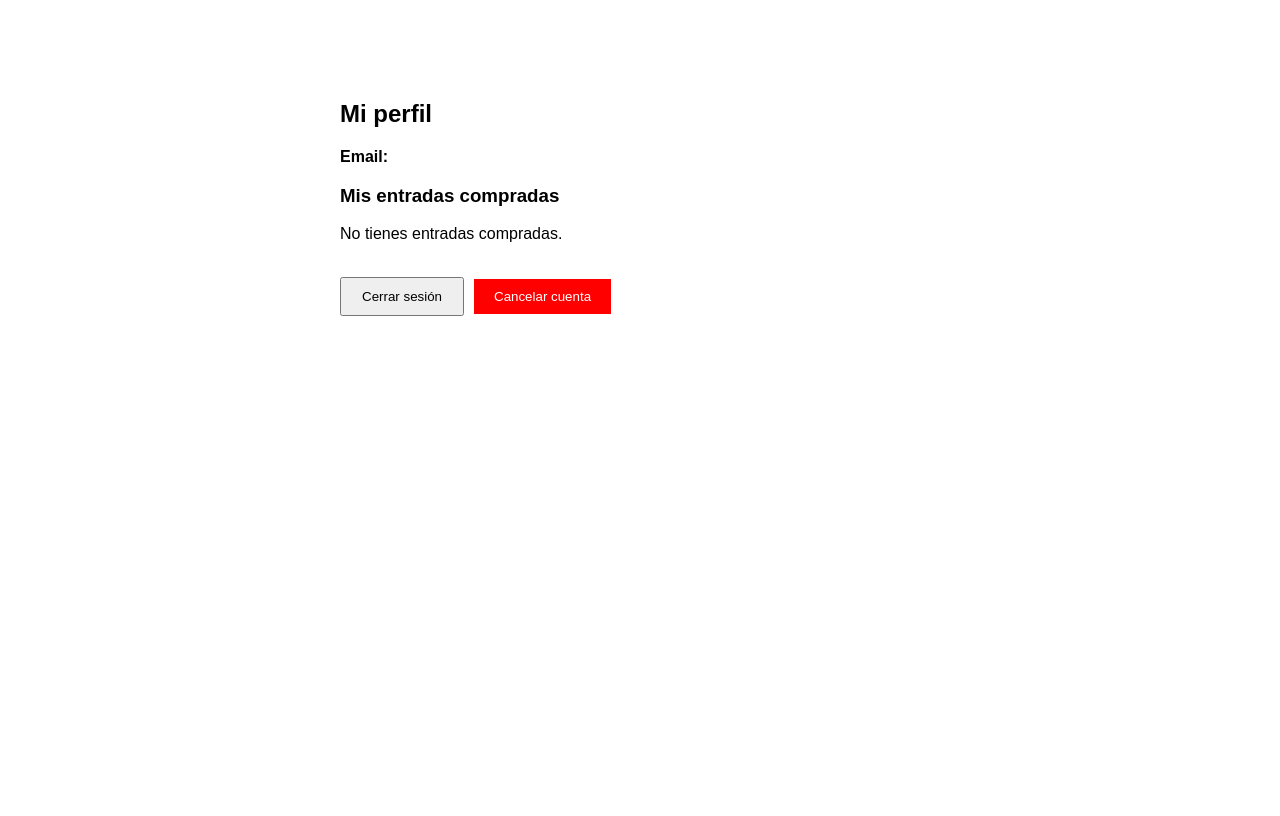
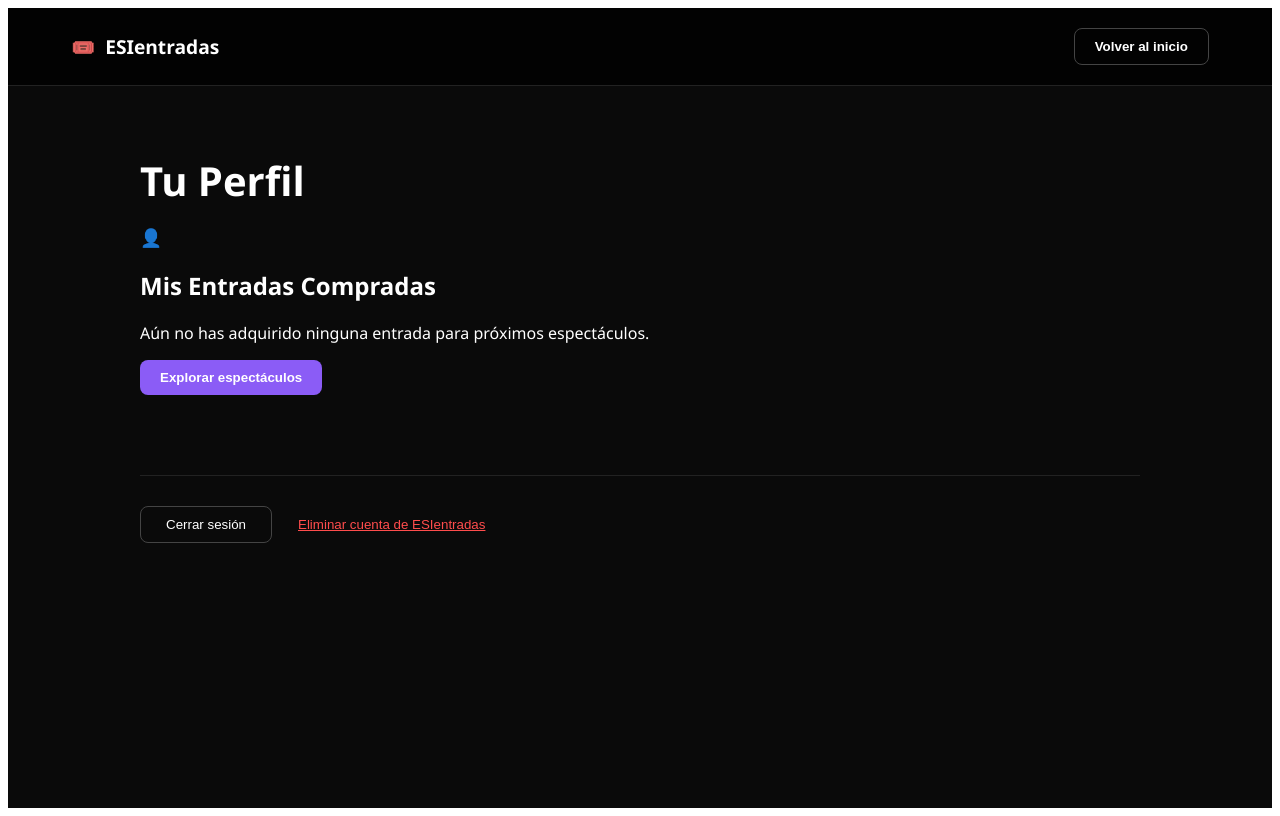
Before and after one commit to dpm124/esife, an Angular app: page /perfil in a window 1280 px wide. Built offline with nearby package versions, Linux system fonts and the light colour scheme.

Commit message:
Interfaz de perfil mejorada. Entradas agrupadas por concierto y opción de descargar también los pdf

```diff
--- a/src/app/perfil/perfil.component.ts
+++ b/src/app/perfil/perfil.component.ts
@@ -2,17 +2,27 @@ import { Component, OnInit, Inject, PLATFORM_ID, ChangeDetectorRef } from '@angu
 import { CommonModule, isPlatformBrowser } from '@angular/common';
 import { HttpClient, HttpClientModule } from '@angular/common/http';
 import { Router } from '@angular/router';
+
+// Definimos una interfaz para representar los eventos agrupados
+interface EventoAgrupado {
+  artista: string;
+  fecha: string;
+  precio: number;
+  tickets: any[];
+}
 
 @Component({
   selector: 'app-perfil',
   standalone: true,
   imports: [CommonModule, HttpClientModule],
   templateUrl: './perfil.html',
+  styleUrls: ['./perfil.css']
 })
 export class PerfilComponent implements OnInit {
   email: string = '';
   tokenUsuario: string = '';
-  entradas: any[] = [];
+  entradas: any[] = [];           // Lista plana original
+  eventosAgrupados: EventoAgrupado[] = []; // Lista agrupada para la vista
   mensaje: string = '';
 
   constructor(
@@ -23,40 +33,93 @@ export class PerfilComponent implements OnInit {
   ) {}
 
   ngOnInit() {
+    // Verificamos si estamos en el navegador para acceder a localStorage
     if (isPlatformBrowser(this.platformId)) {
       this.email = localStorage.getItem('emailUsuario') || '';
       this.tokenUsuario = localStorage.getItem('tokenUsuario') || '';
+
       if (this.email) {
+        this.cargarEntradas();
+      }
+    }
+  }
+
+  /**
+   * Carga las entradas desde el microservicio de compras
+   */
+  cargarEntradas() {
     this.http.get<any[]>(`/compras/misEntradas?emailUsuario=${this.email}`)
       .subscribe({
-            next: (data) => { this.entradas = [...data]; this.cdr.detectChanges(); },
-            error: () => this.mensaje = 'No se pudieron cargar las entradas.'
+        next: (data) => {
+          this.entradas = data;
+          this.agruparEntradas(data); // Transformamos los datos para la UI
+          this.cdr.detectChanges(); // Forzamos la detección de cambios para SSR/Hydration
+        },
+        error: (err) => {
+          console.error('Error al cargar:', err);
+          this.mensaje = 'Error al conectar con el servidor.';
+        }
       });
   }
+private agruparEntradas(data: any[]) {
+    // Si no hay datos, vaciamos el array para que se vea el mensaje de "No tienes entradas"
+    if (!data || data.length === 0) {
+      this.eventosAgrupados = [];
+      return;
     }
+
+    const grupos = data.reduce((acc, ticket) => {
+      const clave = `${ticket.artista}-${ticket.fecha}`;
+      if (!acc[clave]) {
+        acc[clave] = {
+          artista: ticket.artista,
+          fecha: ticket.fecha,
+          precio: ticket.precio,
+          tickets: []
+        };
+      }
+      acc[clave].tickets.push(ticket);
+      return acc;
+    }, {} as { [key: string]: EventoAgrupado });
+
+    this.eventosAgrupados = Object.values(grupos);
+  }
+
+  descargarTodo(grupo: EventoAgrupado) {
+    grupo.tickets.forEach(ticket => {
+      // Usamos ruta relativa también aquí
+      this.http.get(`/compras/ticket/pdf/${ticket.id}`, { responseType: 'blob' })
+        .subscribe({
+          next: (res: Blob) => {
+            const url = window.URL.createObjectURL(res);
+            const a = document.createElement('a');
+            a.href = url;
+            a.download = `Entrada_${grupo.artista}_${ticket.id}.pdf`;
+            a.click();
+            window.URL.revokeObjectURL(url);
+          },
+          error: () => alert('Error al descargar el PDF')
+        });
+    });
+  }
+
+  volver() { this.router.navigate(['/espectaculos']); }
+  cerrarSesion() {
+    localStorage.removeItem('tokenUsuario');
+    localStorage.removeItem('emailUsuario');
+    this.router.navigate(['/espectaculos']);
   }
 
   cancelarCuenta() {
     const password = prompt('Introduce tu contraseña para confirmar:');
     if (!password) return;
-
-    this.http.post('/users/cancelar',
-      { name: this.email, pwd: password, password: password },
-      { responseType: 'text' }
-    ).subscribe({
+    this.http.post('/users/cancelar', { name: this.email, pwd: password, password: password }, { responseType: 'text' })
+      .subscribe({
         next: () => {
-        localStorage.removeItem('tokenUsuario');
-        localStorage.removeItem('emailUsuario');
-        alert('Cuenta cancelada correctamente.');
-        this.router.navigate(['/espectaculos']);
+          this.cerrarSesion();
+          alert('Cuenta cancelada.');
         },
-      error: () => this.mensaje = 'Contraseña incorrecta o error al cancelar la cuenta.'
+        error: () => this.mensaje = 'Error al cancelar cuenta.'
       });
   }
-
-  cerrarSesion() {
-    localStorage.removeItem('tokenUsuario');
-    localStorage.removeItem('emailUsuario');
-    this.router.navigate(['/espectaculos']);
 }
-}
--- a/src/app/perfil/perfil.css
+++ b/src/app/perfil/perfil.css
@@ -0,0 +1,206 @@
+/* Contenedor principal */
+.perfil-container {
+  min-height: 100vh;
+  background-color: #0a0a0a;
+  color: white;
+  font-family: 'Segoe UI', Tahoma, Geneva, Verdana, sans-serif;
+}
+
+.navbar {
+  display: flex;
+  justify-content: space-between;
+  align-items: center;
+  padding: 20px 5%;
+  background: rgba(0, 0, 0, 0.8);
+  border-bottom: 1px solid #222;
+}
+
+.logo {
+  font-weight: bold;
+  font-size: 1.2rem;
+  display: flex;
+  align-items: center;
+  gap: 10px;
+}
+
+.content {
+  max-width: 1000px;
+  margin: 0 auto;
+  padding: 40px 20px;
+}
+
+.user-header h1 {
+  font-size: 2.5rem;
+  margin-bottom: 10px;
+}
+
+.user-email {
+  color: #aaa;
+  font-size: 1.1rem;
+}
+
+/* Grid de entradas */
+.grid {
+  display: grid;
+  grid-template-columns: repeat(auto-fill, minmax(300px, 1fr));
+  gap: 20px;
+  margin-top: 20px;
+}
+
+/* Tarjeta similar a la de las capturas */
+.ticket-card {
+  background: #121212;
+  border: 1px solid #222;
+  border-radius: 12px;
+  padding: 20px;
+  display: flex;
+  flex-direction: column;
+  justify-content: space-between;
+  transition: transform 0.2s;
+}
+
+.ticket-card:hover {
+  transform: translateY(-5px);
+  border-color: #8b5cf6;
+}
+
+.ticket-card h3 {
+  margin: 0;
+  font-size: 1.3rem;
+  color: #fff;
+}
+
+.price-tag {
+  color: #8b5cf6;
+  font-weight: bold;
+  font-size: 1.2rem;
+  margin: 5px 0;
+}
+
+.details {
+  margin-top: 15px;
+  color: #ccc;
+  font-size: 0.9rem;
+}
+
+.icon { margin-right: 8px; }
+
+.btn-primary, .btn-back {
+  background-color: #8b5cf6;
+  color: white;
+  border: none;
+  padding: 10px 20px;
+  border-radius: 8px;
+  cursor: pointer;
+  font-weight: bold;
+}
+
+.btn-back {
+  background-color: transparent;
+  border: 1px solid #444;
+}
+
+.btn-back:hover {
+  background-color: #222;
+}
+
+.account-actions {
+  margin-top: 60px;
+  border-top: 1px solid #222;
+  padding-top: 30px;
+  display: flex;
+  align-items: center;
+  gap: 20px;
+}
+
+.btn-outline {
+  background: transparent;
+  border: 1px solid #444;
+  color: #fff;
+  padding: 10px 25px;
+  border-radius: 8px;
+  cursor: pointer;
+}
+
+.btn-danger-link {
+  background: transparent;
+  border: none;
+  color: #ff4d4d;
+  cursor: pointer;
+  text-decoration: underline;
+}
+
+.error-msg {
+  color: #ff4d4d;
+  margin-top: 20px;
+}
+
+.event-group-card {
+  background: #121212;
+  border: 1px solid #222;
+  border-radius: 12px;
+  padding: 20px;
+  margin-bottom: 20px;
+}
+
+.event-header {
+  border-bottom: 1px solid #333;
+  padding-bottom: 15px;
+  margin-bottom: 15px;
+}
+
+.event-title {
+  display: flex;
+  justify-content: space-between;
+  align-items: center;
+}
+
+.ticket-count {
+  background: #8b5cf6; /* Tu púrpura */
+  color: white;
+  padding: 4px 12px;
+  border-radius: 20px;
+  font-size: 0.8rem;
+  font-weight: bold;
+}
+
+.event-date {
+  color: #aaa;
+  font-size: 0.9rem;
+  margin-top: 5px;
+}
+
+.tickets-container {
+  display: flex;
+  flex-wrap: wrap;
+  gap: 10px;
+}
+
+.mini-ticket {
+  background: #1e1e1e;
+  border: 1px dashed #444;
+  padding: 8px 12px;
+  border-radius: 6px;
+  display: flex;
+  justify-content: space-between;
+  width: 100%; /* Una debajo de otra, o ajusta a 45% para dos columnas */
+}
+
+.id-label { color: #8b5cf6; font-family: monospace; }
+
+.btn-download {
+  margin-top: 15px;
+  width: 100%;
+  background: transparent;
+  border: 1px solid #8b5cf6;
+  color: #8b5cf6;
+  padding: 8px;
+  border-radius: 6px;
+  cursor: pointer;
+  transition: 0.3s;
+}
+
+.btn-download:hover {
+  background: #8b5cf6;
+  color: white;
+}
--- a/src/app/perfil/perfil.html
+++ b/src/app/perfil/perfil.html
@@ -1,25 +1,75 @@
-<div style="max-width:600px; margin:60px auto; font-family:sans-serif; padding:20px">
-  <h2>Mi perfil</h2>
-  <p><strong>Email:</strong> {{ email }}</p>
+<div class="perfil-container">
+  <!-- Navbar consistente con el resto de la web -->
+  <nav class="navbar">
+    <div class="logo">
+      <span class="ticket-icon">🎟️</span> ESIentradas
+    </div>
+    <div class="nav-links">
+      <button class="btn-back" (click)="volver()">Volver al inicio</button>
+    </div>
+  </nav>
 
-  <h3>Mis entradas compradas</h3>
-  <div *ngIf="entradas.length === 0 && !mensaje">
-    <p>No tienes entradas compradas.</p>
-  </div>
-  <div *ngFor="let e of entradas" style="border:1px solid #ccc; padding:10px; margin-bottom:10px; border-radius:8px">
-    <p><strong>Artista:</strong> {{ e.artista }}</p>
-    <p><strong>Fecha:</strong> {{ e.fecha }}</p>
-    <p><strong>Precio:</strong> {{ e.precio }} €</p>
-    <p><strong>ID Entrada:</strong> {{ e.id }}</p>
-  </div>
+  <main class="content">
+    <!-- Encabezado de usuario -->
+    <header class="user-header">
+      <h1>Tu Perfil</h1>
+      <p class="user-email">
+        <span class="icon">👤</span> {{ email }}
+      </p>
+    </header>
 
-  <p style="color:red">{{ mensaje }}</p>
+    <section class="tickets-grid-section">
+      <h2>Mis Entradas Compradas</h2>
 
-  <br>
-  <button (click)="cerrarSesion()" style="padding:10px 20px; margin-right:10px; cursor:pointer">
-    Cerrar sesión
-  </button>
-  <button (click)="cancelarCuenta()" style="padding:10px 20px; background:red; color:white; border:none; cursor:pointer">
-    Cancelar cuenta
-  </button>
+      <!-- Estado vacío: Se muestra si no hay eventos agrupados y no hay error -->
+      <div *ngIf="eventosAgrupados.length === 0 && !mensaje" class="empty-state">
+        <p>Aún no has adquirido ninguna entrada para próximos espectáculos.</p>
+        <button class="btn-primary" (click)="volver()">Explorar espectáculos</button>
+      </div>
+
+      <!-- Grid de Eventos Agrupados -->
+      <div class="grid">
+        <div *ngFor="let grupo of eventosAgrupados" class="event-group-card">
+
+          <!-- Cabecera del Evento: Nombre, cantidad y fecha -->
+          <div class="event-header">
+            <div class="event-title">
+              <h3>{{ grupo.artista }}</h3>
+              <span class="ticket-count">{{ grupo.tickets.length }} {{ grupo.tickets.length === 1 ? 'entrada' : 'entradas' }}</span>
+            </div>
+            <p class="event-date">
+              <span class="icon">📅</span> {{ grupo.fecha | date:'dd/MM/yyyy HH:mm' }}
+            </p>
+          </div>
+
+          <!-- Contenedor de IDs de entradas individuales dentro del mismo evento -->
+          <div class="tickets-container">
+            <div *ngFor="let t of grupo.tickets" class="mini-ticket">
+              <div class="ticket-id-section">
+                <span class="ticket-emoji">🎫</span>
+                <span class="id-label">ID: {{ t.id }}</span>
+              </div>
+              <span class="price-label">{{ t.precio }} €</span>
+            </div>
+          </div>
+
+          <!-- Acciones del grupo (ej: Descargar todo el lote) -->
+          <div class="event-footer">
+            <button class="btn-download" (click)="descargarTodo(grupo)">
+              <span class="icon">📥</span> Descargar todas en PDF
+            </button>
+          </div>
+        </div>
+      </div>
+    </section>
+
+    <!-- Mensaje de error si falla la carga -->
+    <p *ngIf="mensaje" class="error-msg">{{ mensaje }}</p>
+
+    <!-- Pie de página con acciones de cuenta -->
+    <footer class="account-actions">
+      <button class="btn-outline" (click)="cerrarSesion()">Cerrar sesión</button>
+      <button class="btn-danger-link" (click)="cancelarCuenta()">Eliminar cuenta de ESIentradas</button>
+    </footer>
+  </main>
 </div>
```
Lines whose indentation alone changed are shown as unchanged.
